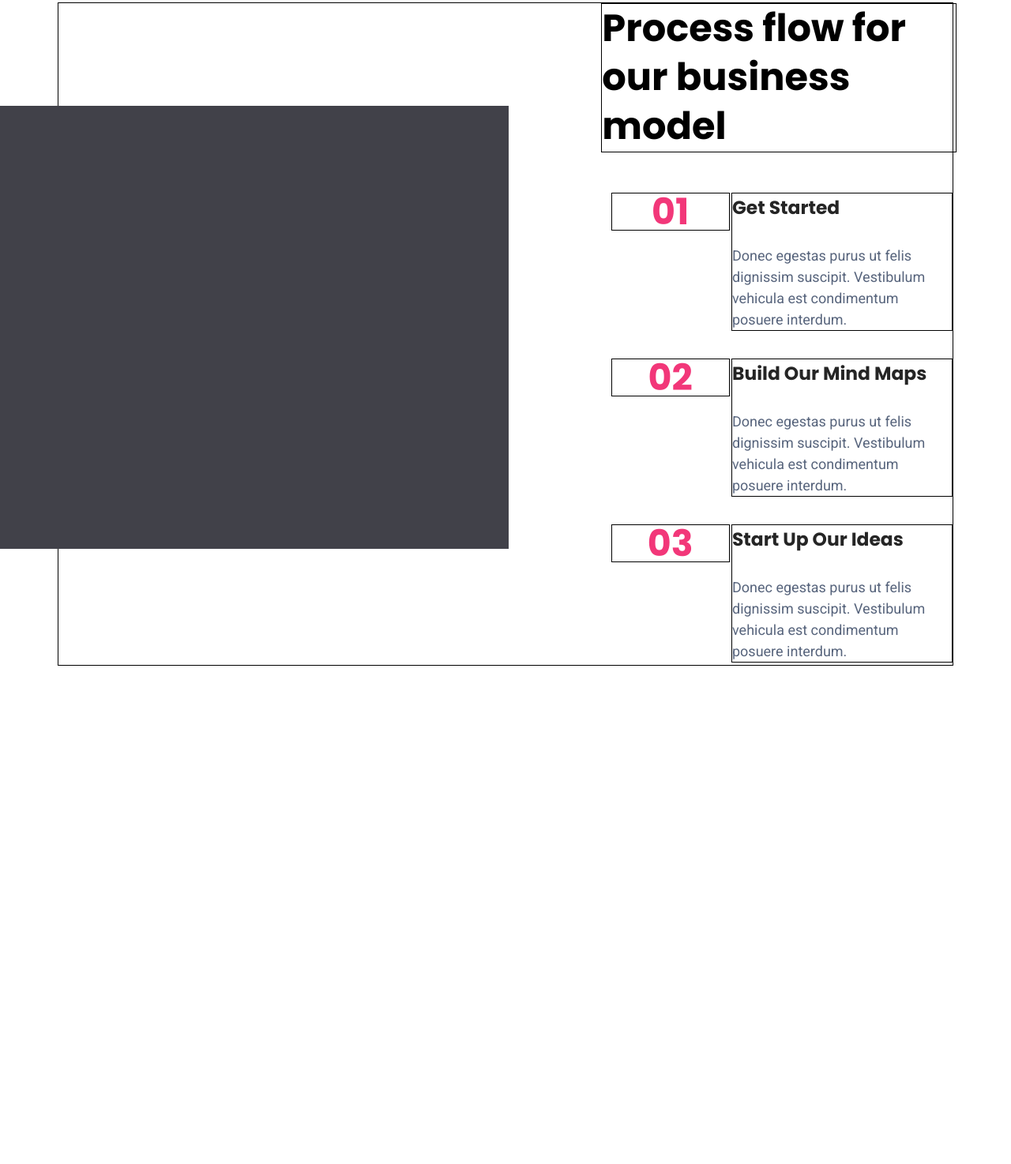
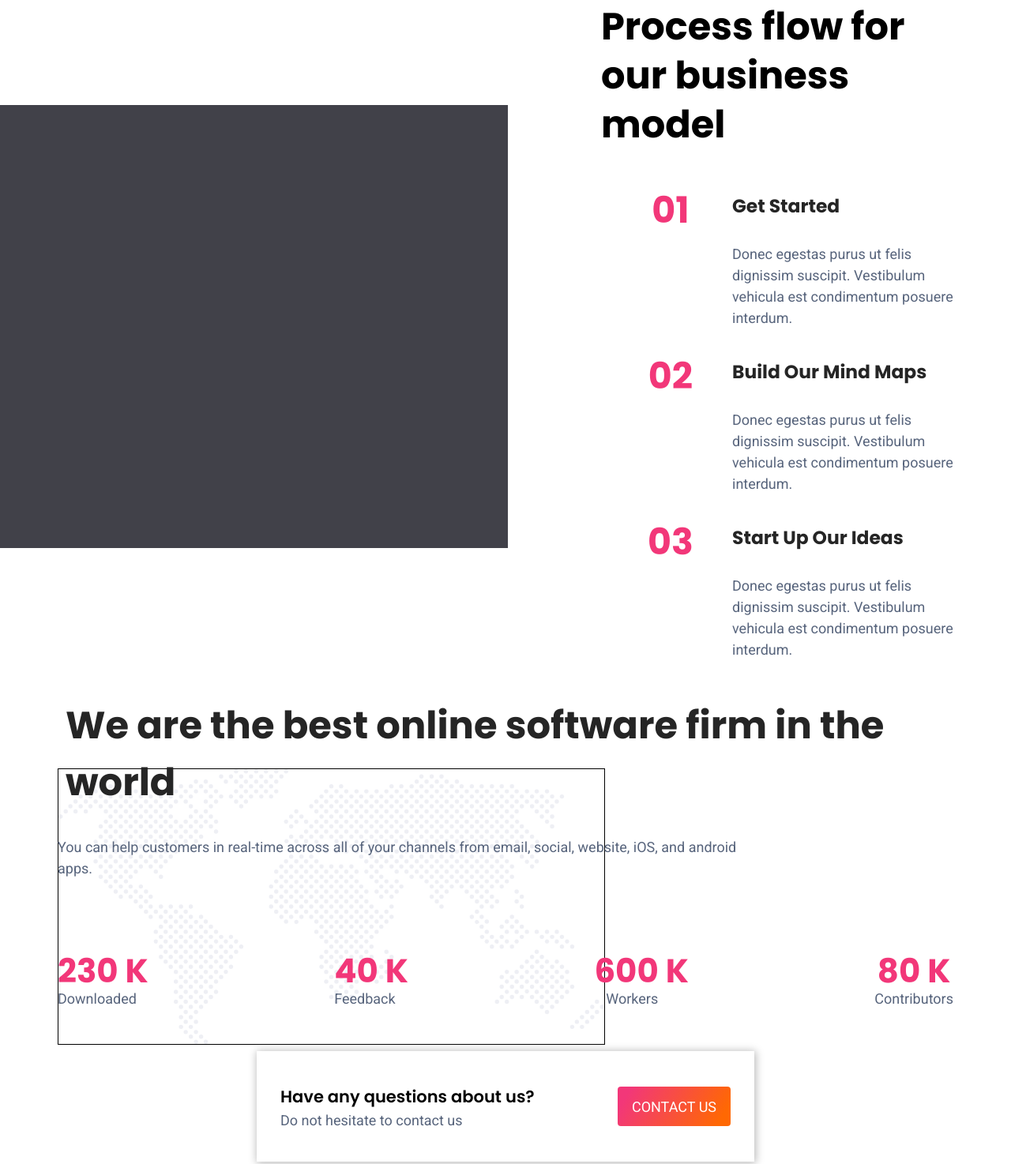
Before and after one commit to Tylerstratford/Mattin-Lassei---Responsive, a plain HTML site: page index.html in a window 1280 px wide. Shown: the part 1746-3220 px from the top of the page at 79% size. Before the commit the page ends 2839 px from the top, so only its background shows below. Drawn offline with Linux system fonts and the light colour scheme.

Commit message:
showcase 4 tablet complete

```diff
--- a/index.html
+++ b/index.html
@@ -101,28 +101,28 @@
             <div id="box1-s3">
                 <div id="box-s3"></div>
             </div>
-            <div id="box2-s3" class="border-wire">box 2</div>
-            <div id="box3-s3" class="border-wire">box 3</div>
-            <div id="box4-s3" class="border-wire">Process flow for our business model</div>
-            <div id="box5-s3" class="s3-grid-numbers border-wire">01</div>
-            <div id="box6-s3" class="border-wire">
+            <div id="box2-s3">box 2</div>
+            <div id="box3-s3">box 3</div>
+            <div id="box4-s3">Process flow for our business model</div>
+            <div id="box5-s3" class="s3-grid-numbers">01</div>
+            <div id="box6-s3">
                 <h3 class="s3-grid-medium-text">Get Started</h3>
                 <p class="s3-grid-small-text">Donec egestas purus ut felis dignissim suscipit. Vestibulum vehicula est condimentum posuere interdum.</p>
             </div>
-            <div id="box7-s3" class="s3-grid-numbers border-wire">02</div>
-            <div id="box8-s3" class="border-wire">
+            <div id="box7-s3" class="s3-grid-numbers">02</div>
+            <div id="box8-s3">
                 <h3 class="s3-grid-medium-text">Build Our Mind Maps</h3>
                 <p class="s3-grid-small-text">Donec egestas purus ut felis dignissim suscipit. Vestibulum vehicula est condimentum posuere interdum.</p>
             </div>
-            <div id="box9-s3" class="s3-grid-numbers border-wire">03</div>
-            <div id="box10-s3" class="border-wire">
+            <div id="box9-s3" class="s3-grid-numbers">03</div>
+            <div id="box10-s3">
                 <h3 class="s3-grid-medium-text">Start Up Our Ideas</h3>
                 <p class="s3-grid-small-text">Donec egestas purus ut felis dignissim suscipit. Vestibulum vehicula est condimentum posuere interdum.</p>
             </div>
-            <div id="box11-s3"><i class="fas fa-play border-wire"></i></div>
-            <div id="box12-s3"><i class="fas fa-map border-wire"></i></div>
-            <div id="box13-s3"><i class="fas fa-lightbulb border-wire"></i></div>
-            <div id="box14-s3" class="border-wire">
+            <div id="box11-s3"><i class="fas fa-play"></i></div>
+            <div id="box12-s3"><i class="fas fa-map"></i></div>
+            <div id="box13-s3"><i class="fas fa-lightbulb"></i></div>
+            <div id="box14-s3">
                 <button class="button-standard" id="learn-more">Learn More</button>
             </div>
             <div id="box15-s3"><i class="fas fa-chevron-double-down"></i></div>
@@ -130,6 +130,42 @@
         </div>
     </div>
     <!-- Showcase 3 end -->
+
+    <!-- Showcase 4 start -->
+    <div class="container">
+        <div id="showcase-4">
+            <h1>We are the best online software firm in the world</h1>
+            <p>You can help customers in real-time across all of your channels from email, social, website, iOS, and android apps.</p>
+            <div id="numbers-s4">
+                <div id="box1-s4" class="s4-box">
+                        <h3>230 K</h3>
+                        <p>Downloaded</p>
+                </div>
+                <div id="box2-s4" class="s4-box">
+                    <h3>40 K</h3>
+                    <p>Feedback</p>
+                </div>
+                <div id="box3-s4" class="s4-box">
+                    <h3>600 K</h3>
+                    <p>Workers</p>
+                </div>
+                <div id="box4-s4" class="s4-box">
+                    <h3>80 K</h3>
+                    <p>Contributors</p>
+                </div>
+            </div>
+            <div id="questions-s4">
+                <div id=box-s4-text>
+                    <h3>Have any questions about us?</h3>
+                    <p>Do not hesitate to contact us</p>
+                </div>
+                <button id="button-s4" class="button-standard">Contact us</button>
+            </div>
+            <img src="/images/Map.svg" id="map" alt="Dotted map of the world">
+            <button id="button-s4-mobile" class="button-standard">Contact us</button>
+        </div>
+    </div>
+    <!-- Showcase 4 end -->
    <div style="height: 250px;"></div>
 
 
--- a/scss/sections/_showcase3.scss
+++ b/scss/sections/_showcase3.scss
@@ -348,7 +348,6 @@
         height: 840px;
         row-gap: 80px;
         align-items: flex-start;
-        border: 1px solid black;
         justify-content: space-between;
 
         #box1-s3 {
--- /dev/null
+++ b/scss/sections/_showcase4.scss
@@ -0,0 +1,157 @@
+#showcase-4 {
+    height: 90vh;
+    margin-top: 40px;
+
+        h1 {
+            font-family: $font-primary;
+            color: $font-dark;
+            text-align: center;
+            font-size: 2.111rem;
+            font-weight: 700;
+            padding-left: 10px;
+            padding-right: 10px;
+        }
+
+        p {
+            display: none;
+        }
+
+        #numbers-s4 {
+            display: grid;
+            grid-template-columns: 45% 45%;
+            grid-template-rows: auto auto;
+            justify-content: space-between;
+            row-gap: 100px;
+
+            h3 {
+                color: $purple;
+                font-family: $font-primary;
+                font-size: 2.7rem;
+                margin-bottom: 0;
+                text-align: center;
+                line-height: 1;
+            }
+
+            p {
+                display: block;
+                font-family: $font-bread;
+                color: $font-light;
+                margin-top: 0;
+                text-align: center;
+            }
+
+            .s4-box {
+                box-shadow: 1px 1px 10px 1px #b9b9b9;
+                border-radius: 10px;
+                height: 200px;
+                align-content: center;
+                justify-content: center;
+                display: flex;
+                flex-direction: column;
+
+            }
+        }
+
+        #questions-s4 {
+            display: none;
+        }
+
+        #map {
+            display: none;
+        }
+
+        #button-s4-mobile {
+            margin-left: auto;
+            margin-right: auto;
+            margin-top: 40px;
+        }
+}
+
+
+@include md {
+    #showcase-4 {
+        position: relative;
+        h1 {
+            text-align: left;
+            font-size: 2.667rem;
+        }
+
+        p {
+            display: block;
+            font-family: $font-bread;
+            color: $font-light;
+            width: 80%;
+        }
+
+        #numbers-s4 {
+            row-gap: 0;
+        }
+
+        .s4-box {
+            height: auto;
+        }
+
+        #numbers-s4 {
+            grid-template-columns: auto auto auto auto;
+            height: auto;
+            h3 {
+                font-size: 2.33rem;
+            }
+
+            .s4-box {
+                box-shadow: none;
+            }
+        }
+
+        #button-s4-mobile {
+            display: none;
+        }
+
+        #questions-s4 {
+            background-color: white;
+            position: relative;
+            z-index: 9999;
+            display: block;
+            width: 630px;
+            height: 140px;
+            margin-left: auto;
+            margin-right: auto;
+            margin-top: 0;
+            display: flex;
+            box-shadow: 1px 1px 10px 1px #b9b9b9;
+            justify-content: space-between;
+            padding-left: 30px;
+            padding-right: 30px;
+            align-items: center;
+            #box-s4-text {
+                h3 {
+                    font-family: $font-primary;
+                    font-size: 1.168rem;
+                    font-weight: 600;
+                    margin-bottom: 0;
+                }
+
+                p {
+                    margin-top: 0;
+
+                }
+            }
+        }
+        #map {
+            display: block;
+            position: absolute;
+            height: 350px;
+            bottom: 280px;
+            z-index: -99;
+            border: 1px solid black;
+        }
+    }
+}
+
+@include lg {
+
+}
+
+@include xl {
+
+}
--- a/scss/style.scss
+++ b/scss/style.scss
@@ -7,6 +7,7 @@
 @import "./sections/showcase-1";
 @import "./sections/showcase2";
 @import "./sections/showcase3";
+@import "./sections/showcase4";
 
 //To do!
 // Nav bar drop down
```
Also changed, not shown: css/style.css.
